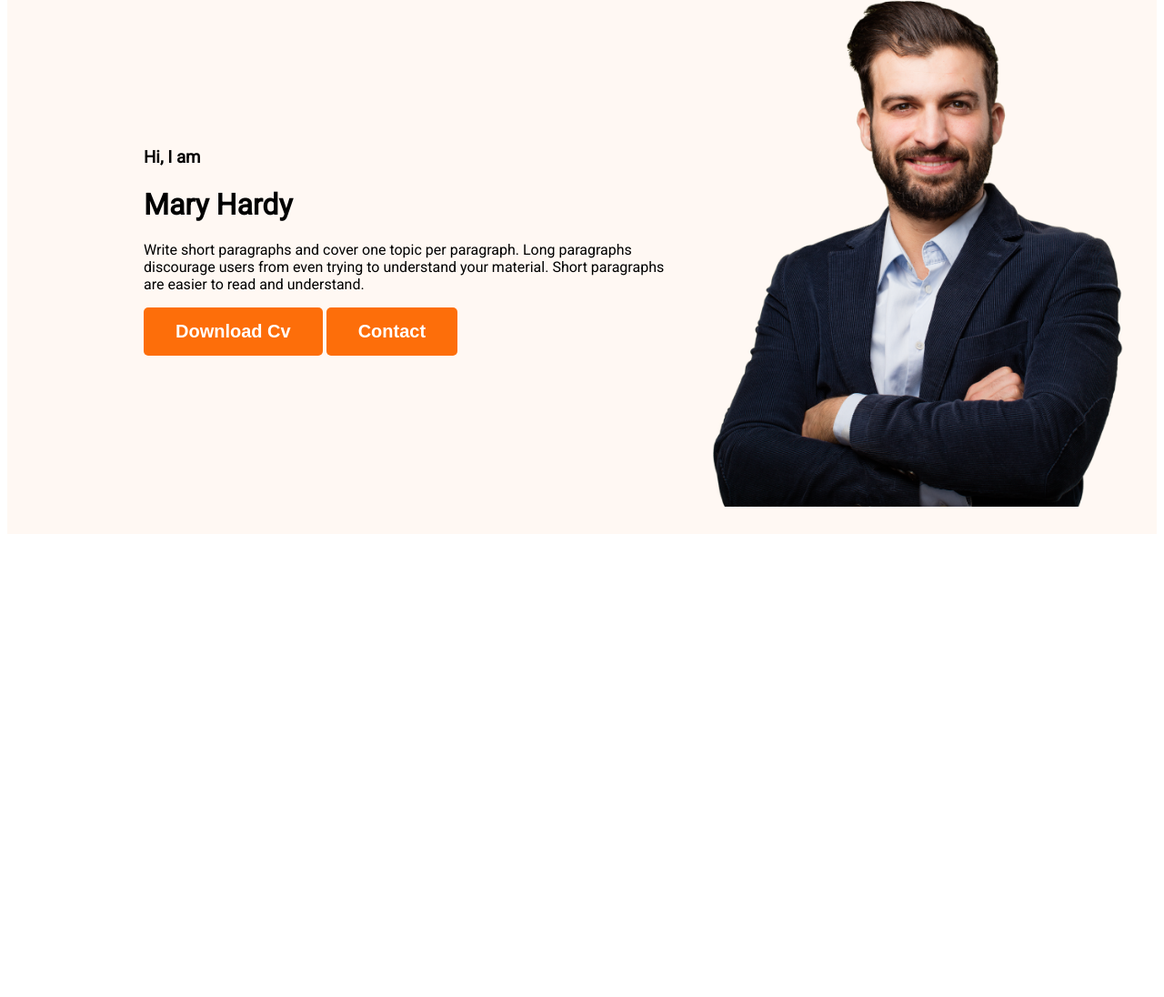
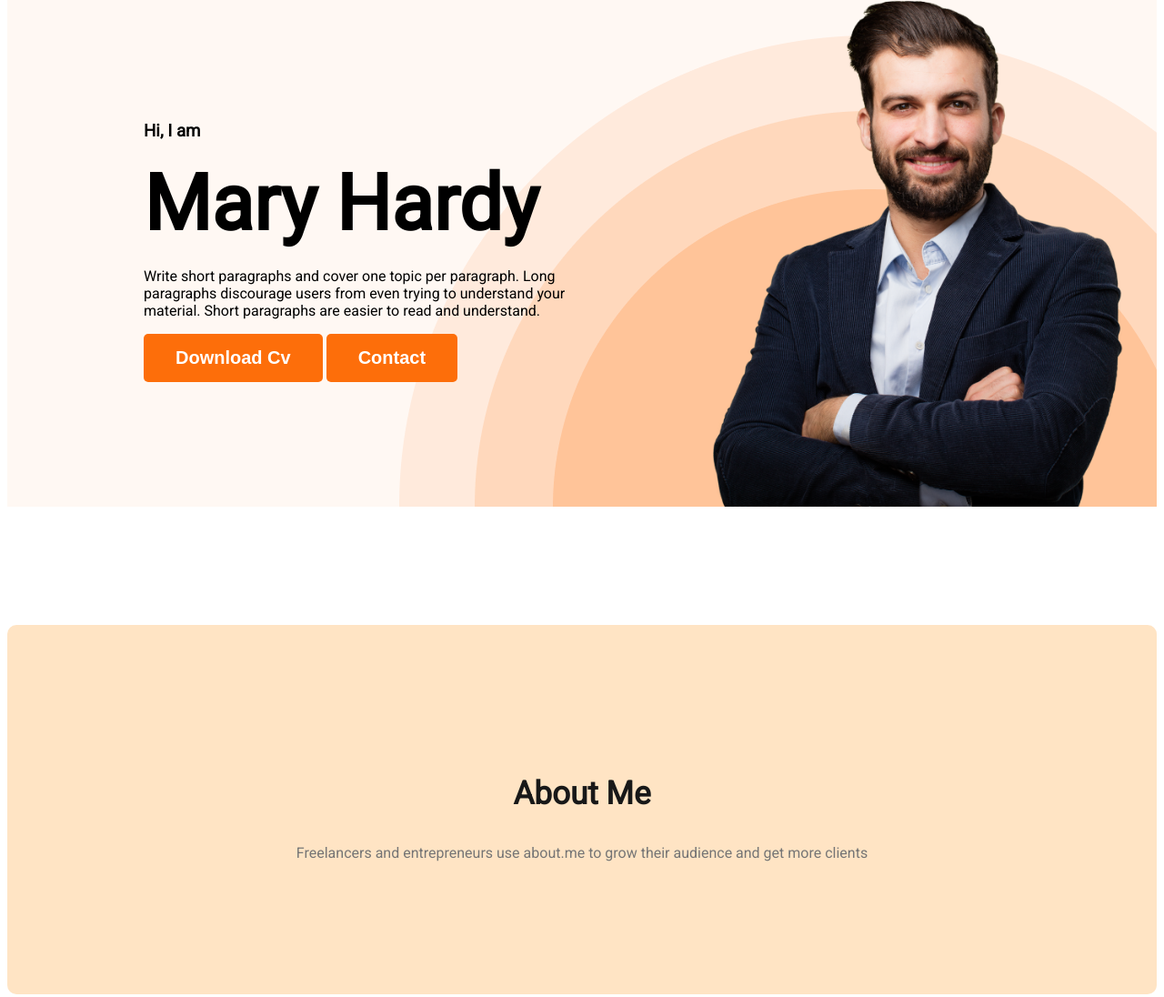
Before and after one commit to forhaditmy/web-developer-porttfolio, a plain HTML site: page index.html in a window 1280 px wide. Shown: the part 203-1299 px from the top of the page at 91% size. Before the commit the page ends 800 px from the top, so only its background shows below. Drawn offline with Linux system fonts and the light colour scheme.

```diff
--- a/index.html
+++ b/index.html
@@ -30,7 +30,7 @@
             <div class="banner-content">
                 <h3 class="banner-greeting">Hi, I am</h3>
                 <h1 class="banner-title">Mary Hardy</h1>
-                <p>Write short paragraphs and cover one topic per paragraph. Long paragraphs discourage users from even trying to understand your material. Short paragraphs are easier to read and understand.</p>
+                <p class="banner-description">Write short paragraphs and cover one topic per paragraph. Long paragraphs discourage users from even trying to understand your material. Short paragraphs are easier to read and understand.</p>
                 <button class="btn-pimary">Download Cv</button>
                <button class="btn-pimary">Contact</button>
             </div>
@@ -38,7 +38,10 @@
         </div>
     </header>
     <main>
-
+<section class="about">
+    <h3 class="section-title">About Me</h3>
+    <p class="section-description">Freelancers and entrepreneurs use about.me to grow their audience and get more clients</p>
+</section>
     </main>
     <footer>
 
--- a/styles.css/protpolio.css
+++ b/styles.css/protpolio.css
@@ -15,9 +15,19 @@
     font-size: 20px;
     font-weight: 700;
     padding: 15px 35px;
+}
 
+.section-title{
+    color: #181818;
+    text-align: center;
+    font-size: 35px;
+    font-weight: 700;
 
-
+}
+.section-description{
+    color: #757575;
+    text-align: center;
+    font: size 18px; ;
 }
 /* nav related styles */
 nav{
@@ -48,13 +58,47 @@
 /* header related styles */
 .header{
     background-color: #fff8f3;
+    background-image: url(../images/header_bg.png);
+    background-repeat: no-repeat;
+    background-position: bottom right;
 
 }
 .banner{
-    padding: 30px 30px 30px 150px ;
+    padding: 30px 30px 0px 150px ;
     display: flex;
     align-items: center;
+    justify-content: space-between ;
+}
+
+.banner-content{
+    max-width: 500px;
 }
 .banner .profile-pic{
     width: 500px;
 }
+.banner-gretting{
+    font-size: 45px;
+    color: #474747 ;
+  margin-bottom:0 ;
+
+}
+.banner-title{
+    font-size: 85px;
+    font-weight: 700px;
+    margin-top: 5px;
+    margin-bottom: 20px;
+    }
+    .banner-description{
+
+    }
+
+    /* main section styles */
+
+    /* about section styles */
+    .about{
+        padding: 130px;
+      background-color: bisque;
+        border-radius: 10px;
+        margin: 130px 0;
+
+    }
```
